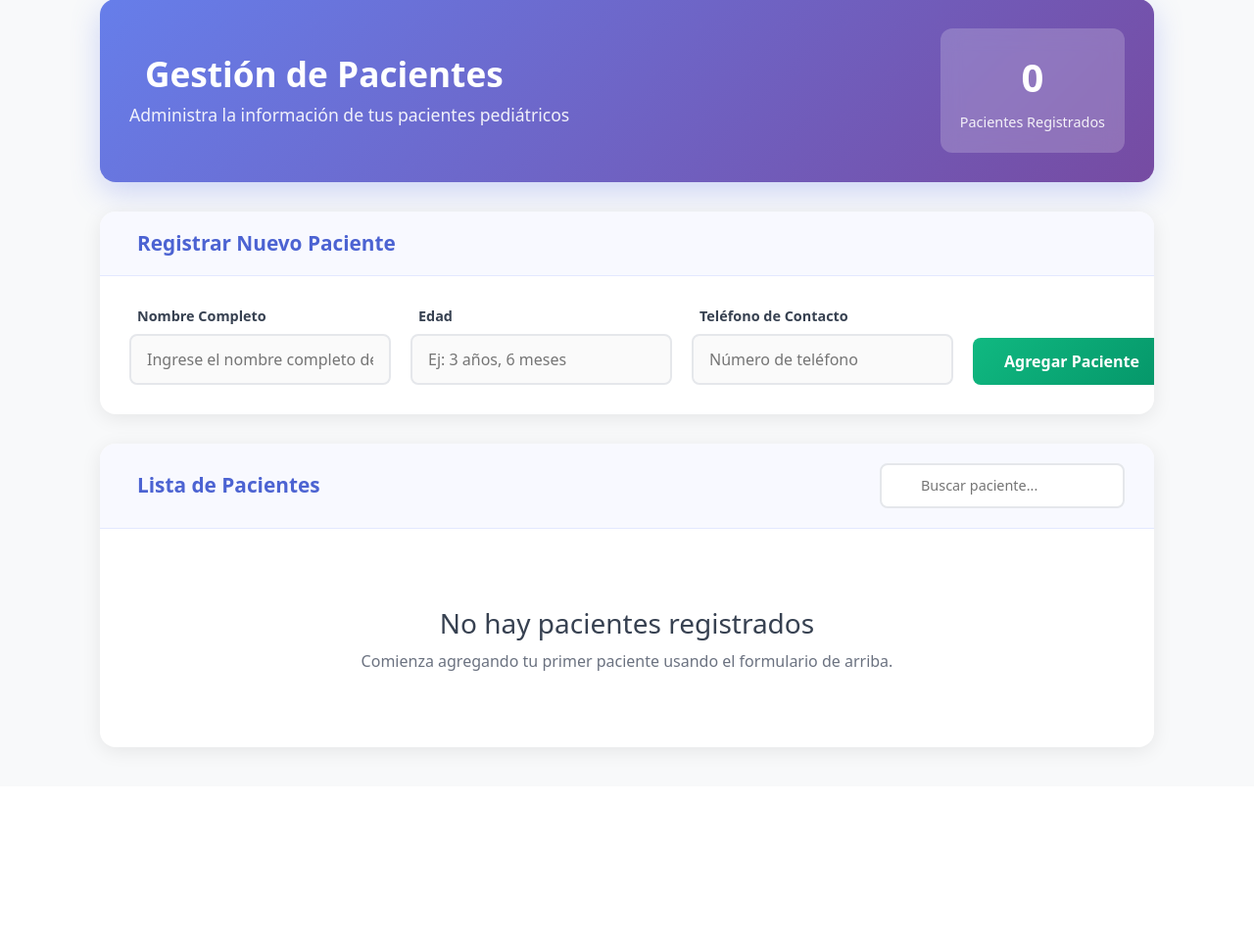
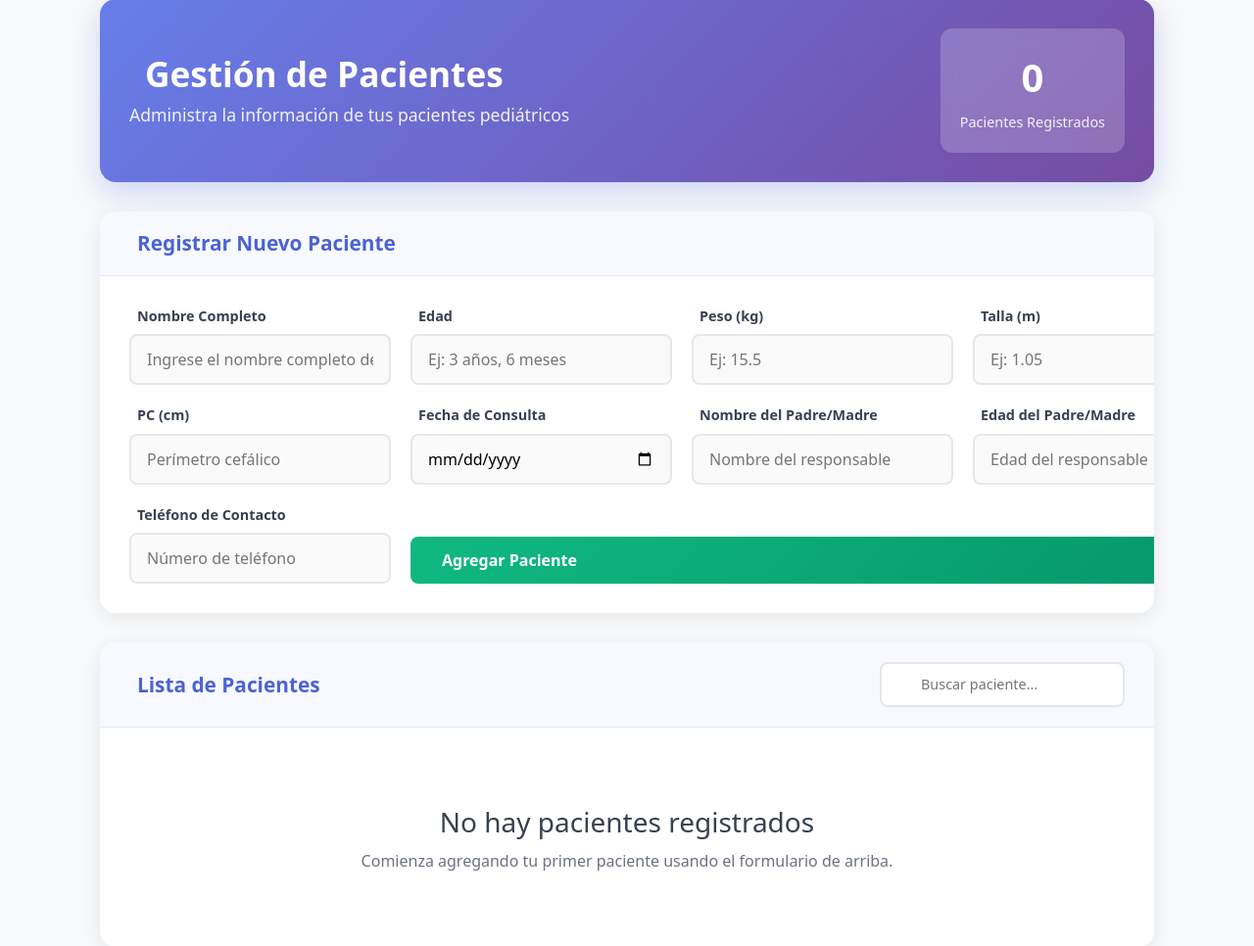
Before and after one commit to YisusGalindo/Software-Desarrollo, a Flask app: page /pacientes in a window 1280 px wide. Shown: the part 81-1047 px from the top of the page at 98% size. Before the commit the page ends 853 px from the top, so only its background shows below. Run offline with Flask 3, Linux system fonts and the light colour scheme; data that the repository does not hold is empty; some libraries are stand-ins or nearby versions.

Commit message:
Corregir ruta de receta y agregar campos de padre/madre

```diff
--- a/templates/pacientes.html
+++ b/templates/pacientes.html
@@ -47,12 +47,54 @@
           </div>
           <div class="form-group">
             <label class="form-label">
+              <i class="fas fa-weight me-2"></i>
+              Peso (kg)
+            </label>
+            <input type="text" name="peso" class="form-input" placeholder="Ej: 15.5">
+          </div>
+          <div class="form-group">
+            <label class="form-label">
+              <i class="fas fa-ruler-vertical me-2"></i>
+              Talla (m)
+            </label>
+            <input type="text" name="talla" class="form-input" placeholder="Ej: 1.05">
+          </div>
+          <div class="form-group">
+            <label class="form-label">
+              <i class="fas fa-head-side-brain me-2"></i>
+              PC (cm)
+            </label>
+            <input type="text" name="pc" class="form-input" placeholder="Perímetro cefálico">
+          </div>
+          <div class="form-group">
+            <label class="form-label">
+              <i class="fas fa-calendar me-2"></i>
+              Fecha de Consulta
+            </label>
+            <input type="date" name="fecha_consulta" class="form-input">
+          </div>
+          <div class="form-group">
+            <label class="form-label">
+              <i class="fas fa-user me-2"></i>
+              Nombre del Padre/Madre
+            </label>
+            <input type="text" name="nombre_familiar" class="form-input" placeholder="Nombre del responsable">
+          </div>
+          <div class="form-group">
+            <label class="form-label">
+              <i class="fas fa-birthday-cake me-2"></i>
+              Edad del Padre/Madre
+            </label>
+            <input type="text" name="edad_familiar" class="form-input" placeholder="Edad del responsable">
+          </div>
+          <div class="form-group">
+            <label class="form-label">
               <i class="fas fa-phone me-2"></i>
               Teléfono de Contacto
             </label>
             <input type="tel" name="telefono" class="form-input" placeholder="Número de teléfono">
           </div>
-          <div class="form-group form-actions">
+          <div class="form-group form-actions" style="grid-column: span 3;">
             <button type="submit" class="btn-add-patient">
               <i class="fas fa-plus me-2"></i>
               Agregar Paciente
@@ -89,6 +131,7 @@
               </th>
               <th class="th-name">Nombre del Paciente</th>
               <th class="th-age">Edad</th>
+              <th class="th-parent">Responsable</th>
               <th class="th-phone">Teléfono</th>
               <th class="th-actions">Acciones</th>
             </tr>
@@ -110,6 +153,18 @@
               <td class="td-age">
                 <span class="age-badge">{{ p.edad or 'No especificada' }}</span>
               </td>
+              <td class="td-parent">
+                <div class="parent-info">
+                  {% if p.nombre_familiar %}
+                    <div class="parent-name">{{ p.nombre_familiar }}</div>
+                    {% if p.edad_familiar %}
+                      <small class="parent-age">{{ p.edad_familiar }} años</small>
+                    {% endif %}
+                  {% else %}
+                    <span class="no-parent">No especificado</span>
+                  {% endif %}
+                </div>
+              </td>
               <td class="td-phone">
                 <div class="phone-info">
                   {% if p.telefono %}
@@ -122,10 +177,20 @@
               </td>
               <td class="td-actions">
                 <div class="action-buttons">
-                  <a href="/receta/{{ p._id }}" class="btn-action btn-prescription" title="Crear Receta">
-                    <i class="fas fa-prescription-bottle-alt"></i>
-                    <span>Receta</span>
-                  </a>
+                  <div class="dropdown">
+                    <button class="btn-action btn-prescription dropdown-toggle" type="button" data-bs-toggle="dropdown" aria-expanded="false">
+                      <i class="fas fa-prescription-bottle-alt"></i>
+                      <span>Receta</span>
+                    </button>
+                    <ul class="dropdown-menu">
+                      <li><a class="dropdown-item" href="/receta/{{ p._id }}/diagnostico">
+                        <i class="fas fa-pills me-2"></i>Receta con Medicamentos
+                      </a></li>
+                      <li><a class="dropdown-item" href="/receta/{{ p._id }}/dieta">
+                        <i class="fas fa-utensils me-2"></i>Plan de Alimentación
+                      </a></li>
+                    </ul>
+                  </div>
                   <a href="/historial/{{ p._id }}" class="btn-action btn-history" title="Ver Historial">
                     <i class="fas fa-history"></i>
                     <span>Historial</span>
```
Also changed, not shown: other parts of templates/pacientes.html (+52 -1 lines).
